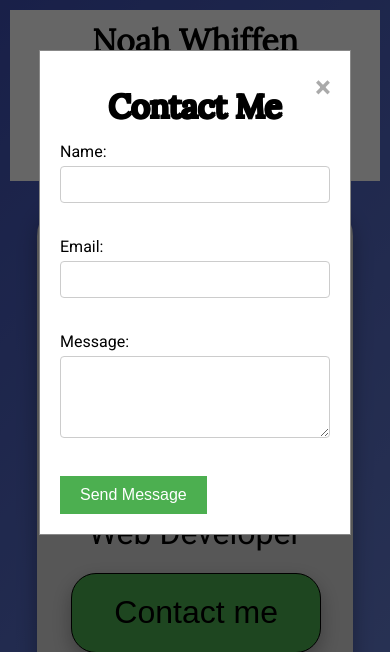
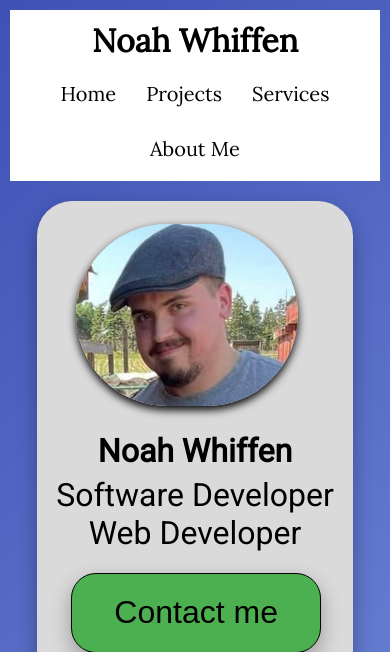
Before and after one commit to NoahWhiffen/portfolioSite, a plain HTML site: page docs/index.html in a window 390 px wide. Shown: the top 652 px of the page. Drawn offline with nearby package versions, Linux system fonts and the light colour scheme.

Commit message:
new attempt

```diff
--- a/docs/styles/index.css
+++ b/docs/styles/index.css
@@ -261,13 +261,12 @@ form button:hover {
     }
 
     .modal {
-        display: block !important;
+        display: none !important;
         position: fixed !important;
         top: 0 !important;
         left: 0 !important;
         width: 100% !important;
         height: 100vh !important;
-        background-color: rgba(0, 0, 0, 0.6) !important;
         z-index: 10000 !important;
     }
 
@@ -276,9 +275,9 @@ form button:hover {
         margin: 50px auto;
         padding: 20px;
         border: 1px solid #888;
-        width: 80% !important;
+        width: 80%;
         max-width: 500px;
-        z-index: 1000000 !important;
+        z-index: 10000 !important;
     }
 
     .contactCard {
```
